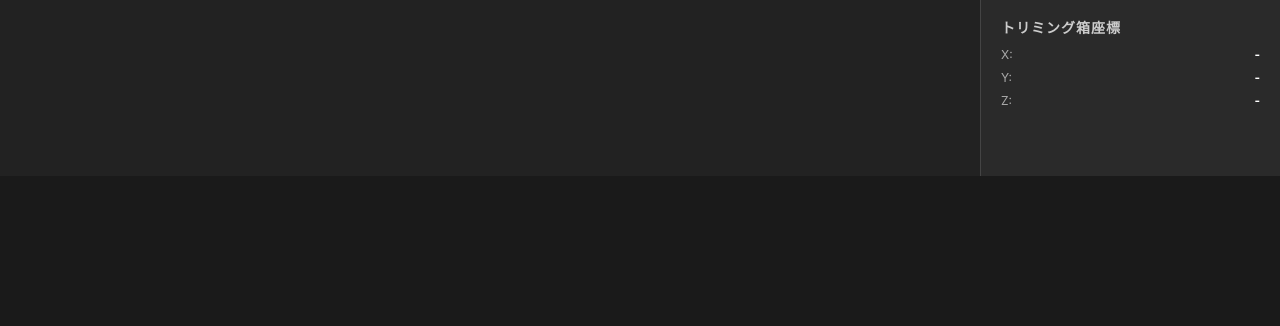
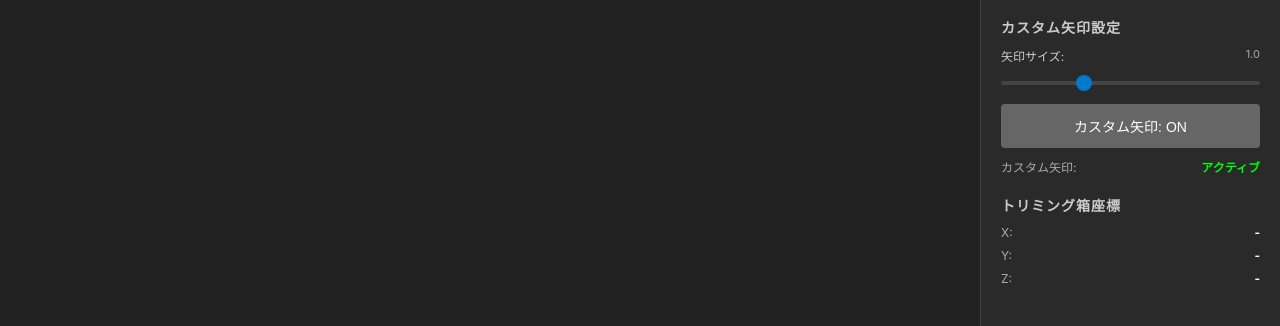
Before and after one commit to wata0709/plyViewer-----, a plain HTML site: page index.html in a window 1280 px wide. Shown: the part 669-995 px from the top of the page. Before the commit the page ends 845 px from the top, so only its background shows below. Drawn offline with nearby package versions, Linux system fonts and the light colour scheme; no server answers.

Commit message:
機能追加: カスタムOBJ矢印のサイズ調整UI機能
- HTMLにカスタム矢印設定パネルを追加（スライダー・ボタン・ステータス表示）
- TrimBoxManipulatorにcustomArrowScaleプロパティとスケール調整メソッドを追加
- createArrowGeometry()でカスタム矢印にスケールを適用
- PLYViewerにUI管理機能を追加（setupCustomArrowEventListeners, updateCustomArrowUI）
- リアルタイムでのスケール調整とON/OFF切り替えが可能
- カスタム矢印の読み込み状況とステータスをUI表示
- 0.1〜3.0倍の範囲でサイズ調整可能

```diff
--- a/app.js
+++ b/app.js
@@ -60,6 +60,7 @@ class TrimBoxManipulator {
         // OBJモデル用
         this.customArrowModel = null; // カスタムOBJモデル
         this.useCustomArrow = false;  // カスタム矢印を使用するかのフラグ
+        this.customArrowScale = 1.0;  // カスタム矢印のスケール
         this.objLoader = new OBJLoader(); // OBJローダー
 
         this.raycaster = new THREE.Raycaster();
@@ -106,10 +107,24 @@ class TrimBoxManipulator {
 
                 this.useCustomArrow = true;
                 console.log('カスタム矢印モデル読み込み完了');
+
+                // UIを更新（PLYViewerのupdateCustomArrowUIメソッドを呼び出し）
+                setTimeout(() => {
+                    if (window.plyViewer && typeof window.plyViewer.updateCustomArrowUI === 'function') {
+                        window.plyViewer.updateCustomArrowUI();
+                    }
+                }, 100);
             }
         } catch (error) {
             console.warn('カスタム矢印モデルの読み込みに失敗、デフォルト矢印を使用:', error);
             this.useCustomArrow = false;
+
+            // UIを更新（エラー状態も反映）
+            setTimeout(() => {
+                if (window.plyViewer && typeof window.plyViewer.updateCustomArrowUI === 'function') {
+                    window.plyViewer.updateCustomArrowUI();
+                }
+            }, 100);
         }
     }
 
@@ -322,13 +337,16 @@ class TrimBoxManipulator {
             const customMaterial = new THREE.MeshBasicMaterial({ color: 0xffffff });
             const customMesh = new THREE.Mesh(this.customArrowModel.clone(), customMaterial);
 
+            // カスタムスケールを適用
+            customMesh.scale.setScalar(this.customArrowScale);
+
             // モデルの向きを調整（必要に応じて）
             // OBJモデルのデフォルト向きがY軸上向きでない場合は回転
             // customMesh.rotation.x = Math.PI / 2; // 必要に応じてコメントアウトを解除
 
             arrowGroup.add(customMesh);
 
-            console.log('カスタムOBJ矢印を使用');
+            console.log('カスタムOBJ矢印を使用（スケール:', this.customArrowScale, '）');
             return arrowGroup;
         }
 
@@ -1857,6 +1875,24 @@ class TrimBoxManipulator {
     isCustomArrowAvailable() {
         return this.customArrowModel !== null;
     }
+
+    // カスタム矢印のスケールを設定
+    setCustomArrowScale(scale) {
+        this.customArrowScale = Math.max(0.1, Math.min(3.0, scale)); // 0.1〜3.0の範囲で制限
+
+        // カスタム矢印を使用中の場合は矢印を再作成
+        if (this.useCustomArrow && this.customArrowModel) {
+            this.updateArrowSizes();
+        }
+
+        console.log('カスタム矢印スケール変更:', this.customArrowScale);
+        return this.customArrowScale;
+    }
+
+    // カスタム矢印の現在のスケールを取得
+    getCustomArrowScale() {
+        return this.customArrowScale;
+    }
 }
 
 class RealtimePreview {
@@ -2394,6 +2430,9 @@ class PLYViewer {
 
         // 向き調整関連のイベントリスナー
         this.setupOrientationEventListeners();
+
+        // カスタム矢印関連のイベントリスナー
+        this.setupCustomArrowEventListeners();
     }
 
     async loadPLYFile(file) {
@@ -2950,6 +2989,14 @@ class PLYViewer {
         return this.trimBoxManipulator ? this.trimBoxManipulator.isCustomArrowAvailable() : false;
     }
 
+    setCustomArrowScale(scale) {
+        return this.trimBoxManipulator ? this.trimBoxManipulator.setCustomArrowScale(scale) : 1.0;
+    }
+
+    getCustomArrowScale() {
+        return this.trimBoxManipulator ? this.trimBoxManipulator.getCustomArrowScale() : 1.0;
+    }
+
     resetCameraPosition() {
         if (!this.currentModel) return;
 
@@ -2987,6 +3034,74 @@ class PLYViewer {
         // 確定・リセット
         document.getElementById('resetOrientation').addEventListener('click', () => this.resetOrientation());
         document.getElementById('confirmOrientation').addEventListener('click', () => this.confirmOrientation());
+    }
+
+    setupCustomArrowEventListeners() {
+        // カスタム矢印スケールスライダー
+        const customArrowScaleSlider = document.getElementById('customArrowScaleSlider');
+        const customArrowScaleValue = document.getElementById('customArrowScaleValue');
+        const toggleCustomArrow = document.getElementById('toggleCustomArrow');
+        const customArrowStatus = document.getElementById('customArrowStatus');
+
+        if (customArrowScaleSlider && customArrowScaleValue) {
+            customArrowScaleSlider.addEventListener('input', (e) => {
+                const value = parseFloat(e.target.value);
+                customArrowScaleValue.textContent = value.toFixed(1);
+                this.setCustomArrowScale(value);
+            });
+        }
+
+        if (toggleCustomArrow) {
+            toggleCustomArrow.addEventListener('click', () => {
+                const currentState = this.trimBoxManipulator ? this.trimBoxManipulator.useCustomArrow : false;
+                const newState = this.setUseCustomArrow(!currentState);
+                this.updateCustomArrowUI();
+            });
+        }
+
+        // 初期状態をチェック（少し遅延させてTrimBoxManipulatorの読み込み完了を待つ）
+        setTimeout(() => {
+            this.updateCustomArrowUI();
+        }, 1000);
+    }
+
+    updateCustomArrowUI() {
+        const toggleCustomArrow = document.getElementById('toggleCustomArrow');
+        const customArrowStatus = document.getElementById('customArrowStatus');
+        const customArrowScaleSlider = document.getElementById('customArrowScaleSlider');
+
+        if (!this.trimBoxManipulator) return;
+
+        const isAvailable = this.isCustomArrowAvailable();
+        const isUsing = this.trimBoxManipulator.useCustomArrow;
+        const currentScale = this.getCustomArrowScale();
+
+        // ステータス表示を更新
+        if (customArrowStatus) {
+            if (isAvailable) {
+                customArrowStatus.textContent = isUsing ? 'アクティブ' : '利用可能';
+                customArrowStatus.style.color = isUsing ? '#00ff00' : '#ffff00';
+            } else {
+                customArrowStatus.textContent = '読み込みエラー';
+                customArrowStatus.style.color = '#ff0000';
+            }
+        }
+
+        // トグルボタンを更新
+        if (toggleCustomArrow) {
+            toggleCustomArrow.disabled = !isAvailable;
+            toggleCustomArrow.textContent = `カスタム矢印: ${isUsing ? 'ON' : 'OFF'}`;
+            toggleCustomArrow.className = `btn ${isUsing ? 'btn-secondary' : 'btn'}`;
+        }
+
+        // スライダーを更新
+        if (customArrowScaleSlider) {
+            customArrowScaleSlider.disabled = !isAvailable || !isUsing;
+            customArrowScaleSlider.value = currentScale;
+            document.getElementById('customArrowScaleValue').textContent = currentScale.toFixed(1);
+        }
+
+        console.log('カスタム矢印UI更新:', { isAvailable, isUsing, currentScale });
     }
 
     startOrientationMode() {
@@ -3194,7 +3309,7 @@ class PLYViewer {
 
 document.addEventListener('DOMContentLoaded', () => {
     try {
-        new PLYViewer();
+        window.plyViewer = new PLYViewer();
         console.log('PLY Viewer初期化完了');
     } catch (error) {
         console.error('PLY Viewer初期化エラー:', error);
--- a/index.html
+++ b/index.html
@@ -537,6 +537,24 @@
 
 
             <div class="control-group">
+                <h3>カスタム矢印設定</h3>
+                <div class="slider-container">
+                    <label class="slider-label">
+                        矢印サイズ: <span class="slider-value" id="customArrowScaleValue">1.0</span>
+                    </label>
+                    <input type="range" class="slider" id="customArrowScaleSlider"
+                           min="0.1" max="3.0" step="0.1" value="1.0">
+                </div>
+                <button class="btn btn-secondary" id="toggleCustomArrow" disabled>
+                    カスタム矢印: ON
+                </button>
+                <div class="info-item">
+                    <span class="info-label">カスタム矢印:</span>
+                    <span class="info-value" id="customArrowStatus">読み込み中...</span>
+                </div>
+            </div>
+
+            <div class="control-group">
                 <h3>トリミング箱座標</h3>
                 <div class="info-item">
                     <span class="info-label">X:</span>
```
Also changed, not shown: OBJ/アセット 1.mtl (added), OBJ/アセット 1.obj (added).
